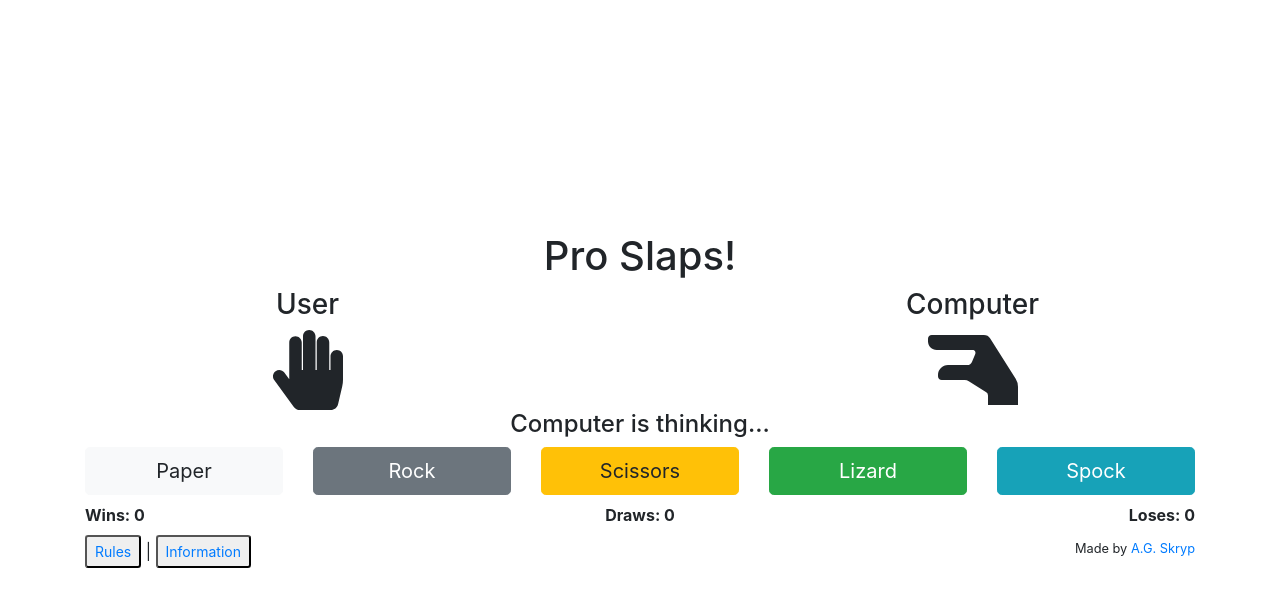
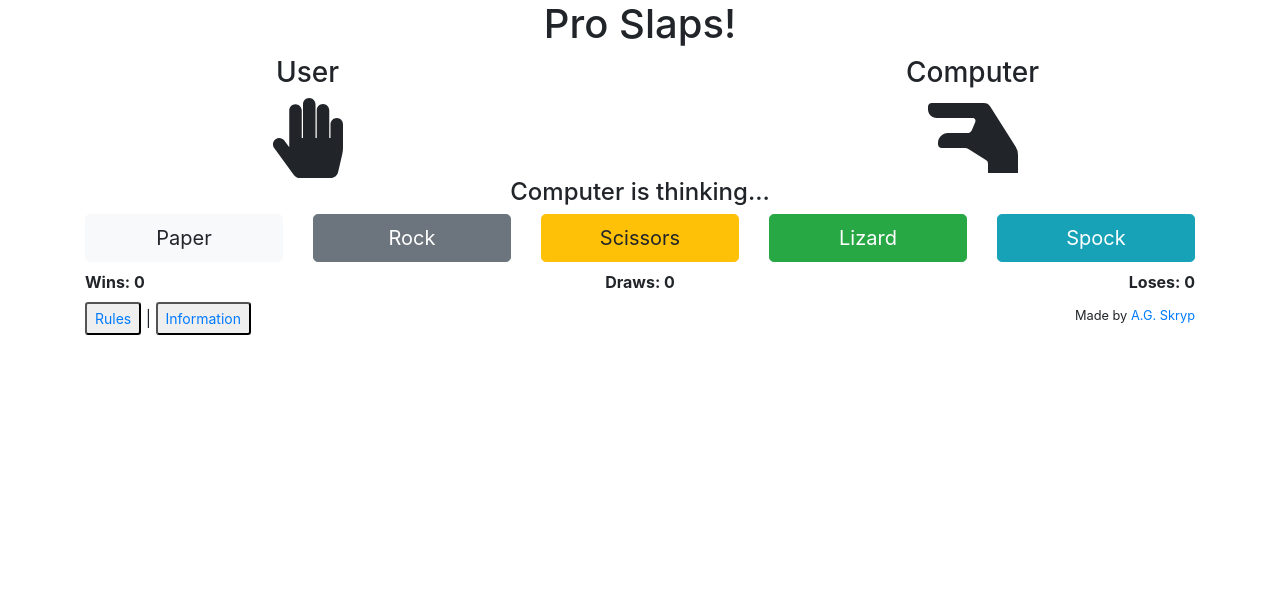
Before and after one commit to agskryp/proslaps, a Vue app: page / in a window 1280 px wide. Shown: the top 606 px of the page. Built offline with nearby package versions, Linux system fonts and the light colour scheme.

Commit message:
Minor rename

```diff
--- a/src/App.vue
+++ b/src/App.vue
@@ -1,8 +1,5 @@
 <template>
-  <div
-    id="app"
-    style="width: 100vw; height: 100vh; display: flex; align-items: center;  justify-content: center;"
-  >
+  <div id="ProSlaps">
     <div class="container">
       <div class="row">
         <div class="col text-center">
--- a/src/main.js
+++ b/src/main.js
@@ -1,5 +1,5 @@
 import Vue from "vue";
-import App from "./App.vue";
+import ProSlaps from "./App.vue";
 
 import { FontAwesomeIcon } from "@fortawesome/vue-fontawesome";
 import { library } from "@fortawesome/fontawesome-svg-core";
@@ -19,5 +19,5 @@ Vue.component("font-awesome-icon", FontAwesomeIcon);
 Vue.config.productionTip = false;
 
 new Vue({
-  render: h => h(App)
+  render: program => program(ProSlaps)
 }).$mount("#app");
```
